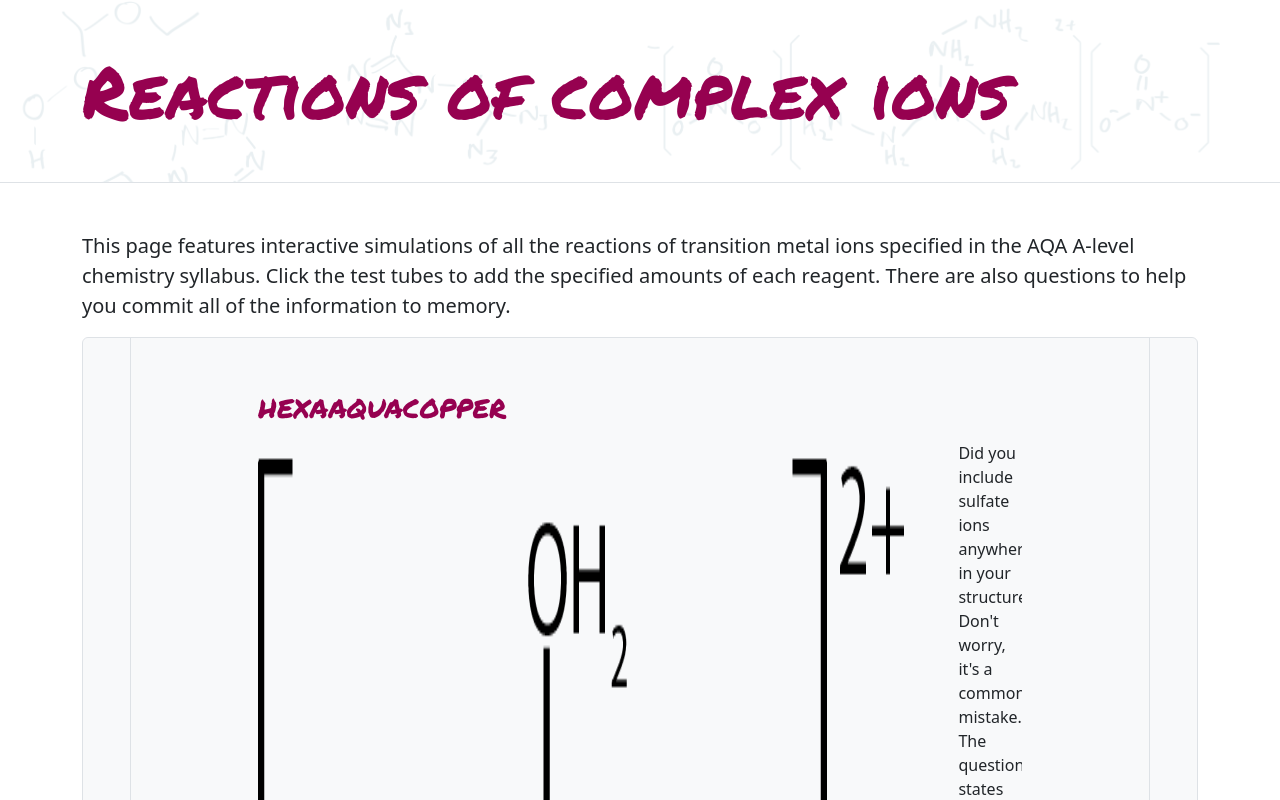
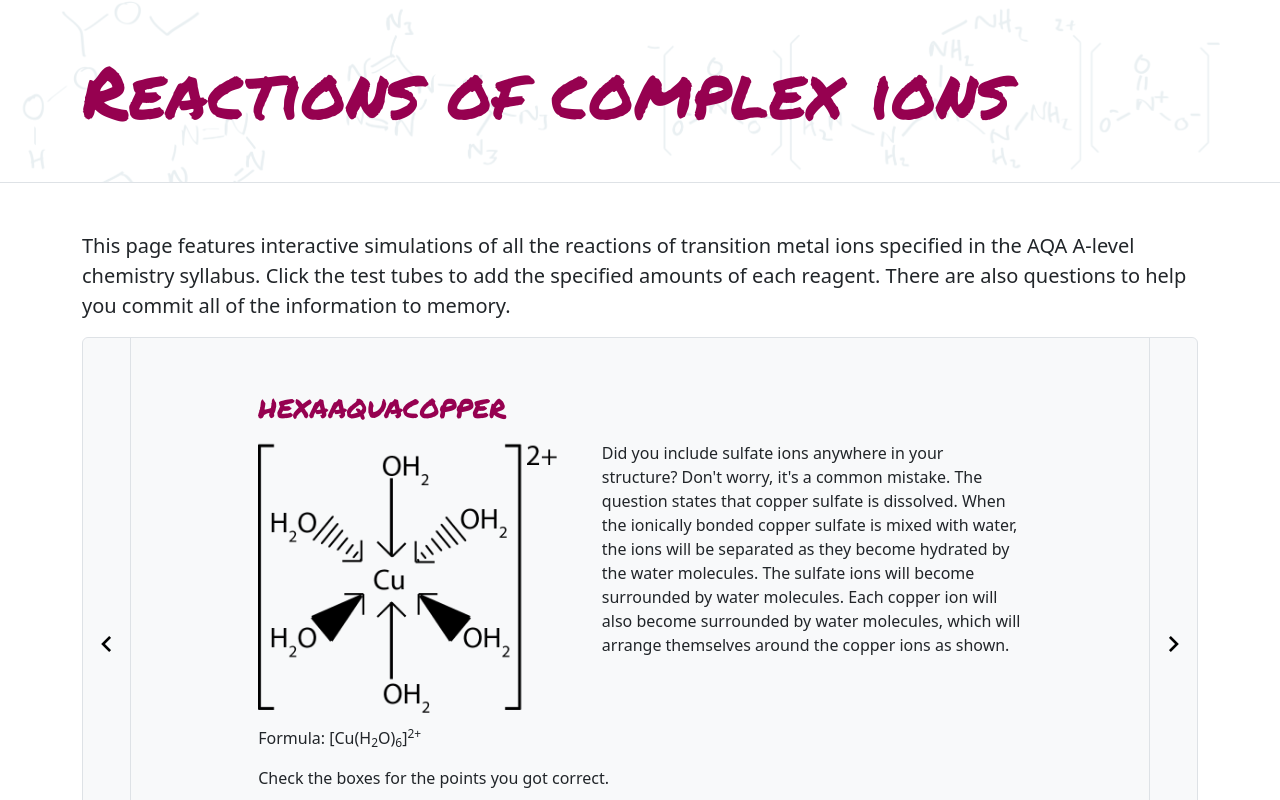
Before and after one commit to thusbandUK/transition-redux, a React (Create React App) app: page / in a window 1280 px wide. Shown: the top 800 px of the page. Built offline with nearby package versions, Linux system fonts and the light colour scheme.

Commit message:
created function to process strings containing sub or sup tags and render them as individually tagged children of a p element

```diff
--- a/src/components/textBox/textBox.js
+++ b/src/components/textBox/textBox.js
@@ -3,7 +3,7 @@
 import '../../app/App.css';
 import {textData} from '../../textData';
 import ElementGenerator from './textBoxElements/ElementGenerator';
-import DivGenerator from './textBoxElements/DivGenerator';
+import SubSuperTextGenerator from './textBoxElements/subSuperTextGenerator';
 import '../../app/styleSlides.css';
 
 const TextBox = (props) => {
@@ -15,59 +15,6 @@ const TextBox = (props) => {
 
 const page2 = textData.introPage[1].allContent;
 
-    const allContent = [
-
-        {
-            type: 'h2',
-            content: ['What should I be able to do before I start?'],
-            props: {}
-        },
-        {
-            type: 'p',
-            content: ['Draw a diagram showing the structure of the complex ion formed when copper sulfate is dissolved in distilled water.',
-            'Try drawing the diagram now and then click the next button to check your answer.'],
-            props: {}
-        },
-        {
-          type: 'img',
-          content: null,
-          props: {src: 'images/select reagent.png'}
-        },
-        {
-          type: 'form',
-          content: [{formElement: 'br'},
-                    {formElement: 'input',
-                     props: {key: 1, type: 'checkbox', id: 'pre-learning-checklist', name: 'pre-learning-checklist', value: 'ligands'},
-                     formElementContent: null
-                    },
-                    {formElement: 'label',
-                     props: {key: 2, for: 'pre-learning-checklist'},
-                     formElementContent: 'Six aqua ligands bonded via oxygen atoms'
-                    },
-                    {formElement: 'br'},
-                    {formElement: 'input',
-                     props: {key: 3, type: 'checkbox', id: 'pre-learning-checklist2', name:'pre-learning-checklist2', value:'brackets'},
-                     formElementContent: null
-                    },
-                    {formElement: 'label',
-                     props: {key: 4, for: 'pre-learning-checklist2'},
-                     formElementContent: 'Square brackets with overall charge shown top right'
-                    },
-                    {formElement: 'br'},
-                    {formElement: 'input',
-                     props: {key: 5, type: 'checkbox', id: 'pre-learning-checklist3', name:'pre-learning-checklist3', value:'arrows'},
-                     formElementContent: null
-                    },
-                    {formElement: 'label',
-                     props: {key: 6, for: 'pre-learning-checklist3'},
-                     formElementContent: 'Arrow heads point towards central Cu ion to show coordinate bonds'
-                    },
-                    {formElement: 'br'}
-                   ],
-          props: {style: {display: 'block'}}
-        }
-
-    ]
 
       return (
         <div className="bg-light border p-5 rounded position-relative">
@@ -76,6 +23,12 @@ const page2 = textData.introPage[1].allContent;
 
 
             {page2.map((entry) => (
+              entry.type === 'pTagged' ?
+              <SubSuperTextGenerator
+              type={entry.type}
+              content={entry.content}
+              props={entry.props}/>
+              :
               <ElementGenerator
               type={entry.type}
               content={entry.content}
@@ -83,7 +36,7 @@ const page2 = textData.introPage[1].allContent;
               />
             ))}
 
-            {/*<DivGenerator />*/}
+
             <nav>
           {/* BF: these are now buttons elements (instead of divs) to ensure they can be focused on using keyboard nabigation only - crucial for accessibility. Also, semnatically they are indeed buttons! */}
               <button class="nav-btn nav-btn__prev" onClick='displayLast(0, {"last page": 3, observation: "", comparison: "", "written response": ""});' id="back-button-0">
@@ -101,3 +54,7 @@ const page2 = textData.introPage[1].allContent;
     };
 
     export default TextBox;
+
+    /*
+
+    */
--- a/src/components/textBox/textBoxElements/DivGenerator.js
+++ /dev/null
@@ -1,40 +0,0 @@
-import { createElement } from 'react';
-import '../../../app/App.css';
-
-function DivGenerator(props) {
-
-
-  const exampleDivObject = {
-    type: 'div',
-    content: [
-              {formElement: 'img',
-               props: {src: 'images/structures/hexaaquacopper.png'},
-               formElementContent: null
-              },
-              {formElement: 'p',
-               props: {key: 2, id: "sidenote"},
-               formElementContent: "Did you include sulfate ions anywhere in your structure? Don't worry, it's a common mistake. The question states that copper sulfate is dissolved. When the ionically bonded copper sulfate is mixed with water, the ions will be separated as they become hydrated by the water molecules. The sulfate ions will become surrounded by water molecules. Each copper ion will also become surrounded by water molecules, which will arrange themselves around the copper ions as shown."
-              }
-            ],
-    props: {id: "intro-answer-sidenote"}
-}
-
-const divContent = () => {
-
-
-
-        let divElements = exampleDivObject.content.map((divElementDetails) => (
-            createElement(divElementDetails.formElement, divElementDetails.props, divElementDetails.formElementContent)
-        ))
-        return divElements;
-    }
-
-
-  return createElement(
-    'div',
-    exampleDivObject.props,
-    divContent()
-  );
-}
-
-export default DivGenerator;
--- /dev/null
+++ b/src/components/textBox/textBoxElements/subSuperTextGenerator.js
@@ -0,0 +1,77 @@
+import { createElement } from 'react';
+import '../../../app/App.css';
+
+function SubSuperTextGenerator(props) {
+
+//below function takes string passed in via props and splits it into an array of objects, each of which has a tag type,
+//(<sub>, <sup> or <p>), empty props and content, which is a fragment of the string for the appropriate tag
+
+  function splitter(string){
+
+
+    let arrayOfObjects = [];
+    let workingString = string.toString();
+
+    //below section parses string into sections of plain text (type: p) and text that appears between sub tags (type: sub)
+    while (workingString.includes('</sub>')){
+
+    arrayOfObjects.push({newType: 'p', newProps: {}, newContent: workingString.substring(0, workingString.indexOf('<sub>'))});
+    workingString = workingString.toString().substring(workingString.indexOf('<sub>') + 5, workingString.length);
+    arrayOfObjects.push({newType: 'sub', newProps: {}, newContent: workingString.toString().substring(0, workingString.indexOf('</sub>'))});
+    workingString = workingString.substring(workingString.indexOf('</sub>') + 6, workingString.length);
+
+    }
+
+    //the line below takes any remaining p-type text into a final object in the growing array
+
+    arrayOfObjects.push({newType: 'p', newProps: {}, newContent: workingString});
+
+    //this section iterates over the array of objects and identifies any which have content containing sup tags
+    //if they do the object is edited so that the content contains the section leading up to the opening sup tag
+    //then creates a new object and inserts it into the array after the one from which it was removed
+
+
+    for (var x = 0; x < arrayOfObjects.length; x++){
+
+       if (arrayOfObjects[x].newContent.toString().includes('<sup>')){
+           if (arrayOfObjects[x].newContent.toString().indexOf('<sup>') > 0){
+
+            let remainder;
+            remainder = arrayOfObjects[x].newContent.toString().substring(arrayOfObjects[x].newContent.indexOf('<sup>') + 5, arrayOfObjects[x].newContent.length);
+
+            arrayOfObjects[x].newContent = arrayOfObjects[x].newContent.toString().substring(0, arrayOfObjects[x].newContent.indexOf('<sup>'));
+
+            arrayOfObjects.splice(x + 1, 0, {newType: 'sup', newProps: {}, newContent: remainder.toString().substring(0, remainder.indexOf('</sup>'))});
+            remainder = remainder.toString().substring(remainder.indexOf('</sup>') + 6, remainder.length);
+            arrayOfObjects.splice(x + 2, 0, {newType: 'p', newProps: {}, newContent: remainder});
+        }
+
+    }
+
+}
+return arrayOfObjects;
+}
+
+//define variable, which is the array of objects produced by the above function
+
+const stringFragmentsSeparatedByTag = splitter(props.content);
+
+//process the array of objects contained fragments filed by tag type and produce an array of children to go in the final render function
+
+  const processArrayOfObjects = (arrayOfObjects) => {
+    let processedArray = [];
+    arrayOfObjects.forEach((objectOfTaggedContent) => {
+      processedArray.push(createElement(objectOfTaggedContent.newType, {...objectOfTaggedContent.newProps, style: {display: 'inline'}}, objectOfTaggedContent.newContent));
+    })
+    return processedArray;
+
+}
+
+  return createElement(
+    'p',
+    {},
+    processArrayOfObjects(stringFragmentsSeparatedByTag)
+  );
+}
+
+export default SubSuperTextGenerator;
--- a/src/textData.js
+++ b/src/textData.js
@@ -27,7 +27,7 @@ export const textData = {
                 type: 'div',
                 content: [
                           {formElement: 'img',
-                           props: {src: 'images/structures/hexaaquacopper.png', className: 'img-fluid', style: {maxWidth: '40%'}},
+                           props: {src: 'images/structures/hexaaquacopper.png', className: 'img-fluid', style: {maxWidth: '40%', height: 'auto'}},
                            formElementContent: null
                           },
                           {formElement: 'p',
@@ -38,43 +38,47 @@ export const textData = {
                 props: {id: "intro-answer-sidenote"}
             },
             {
+                type: 'pTagged',
+                content: ['Formula: [Cu(H<sub>2</sub>O)<sub>6</sub>]<sup>2+</sup>'],
+                props: {}
+            },
+            {
                 type: 'p',
-                content: ['Formula: [Cu(H<sub>2</sub>O)<sub>6</sub>]<sup>2+</sup>',
-                'Check the boxes for the points you got correct.'],
+                content: ['Check the boxes for the points you got correct.'],
                 props: {}
             },
             {
                 type: 'form',
                 content: [{formElement: 'br'},
                           {formElement: 'input',
-                           props: {key: 1, type: 'checkbox', id: 'pre-learning-checklist', name: 'pre-learning-checklist', value: 'ligands'},
+                           props: {key: 1, type: 'checkbox', id: 'pre-learning-checklist', name: 'pre-learning-checklist', value: 'ligands', style: {display: 'inline'}},
                            formElementContent: null
                           },
                           {formElement: 'label',
-                           props: {key: 2, for: 'pre-learning-checklist'},
+                           props: {key: 2, for: 'pre-learning-checklist', style: {display: 'inline'}},
                            formElementContent: 'Six aqua ligands bonded via oxygen atoms'
                           },
                           {formElement: 'br'},
                           {formElement: 'input',
-                           props: {key: 3, type: 'checkbox', id: 'pre-learning-checklist2', name:'pre-learning-checklist2', value:'brackets'},
+                           props: {key: 3, type: 'checkbox', id: 'pre-learning-checklist2', name:'pre-learning-checklist2', value:'brackets', style: {display: 'inline'}},
                            formElementContent: null
                           },
                           {formElement: 'label',
-                           props: {key: 4, for: 'pre-learning-checklist2'},
+                           props: {key: 4, for: 'pre-learning-checklist2', style: {display: 'inline'}},
                            formElementContent: 'Square brackets with overall charge shown top right'
                           },
                           {formElement: 'br'},
                           {formElement: 'input',
-                           props: {key: 5, type: 'checkbox', id: 'pre-learning-checklist3', name:'pre-learning-checklist3', value:'arrows'},
+                           props: {key: 5, type: 'checkbox', id: 'pre-learning-checklist3', name:'pre-learning-checklist3', value:'arrows', style: {display: 'inline'}},
                            formElementContent: null
                           },
                           {formElement: 'label',
-                           props: {key: 6, for: 'pre-learning-checklist3'},
+                           props: {key: 6, for: 'pre-learning-checklist3', style: {display: 'inline'}},
                            formElementContent: 'Arrow heads point towards central Cu ion to show coordinate bonds'
                           },
                           {formElement: 'br'}
                          ],
-                props: {style: {display: 'block'}}
+                props: {style: {display: 'inline'}}
               }
 
 
```
Also changed, not shown: src/components/textBox/textBoxElements/ElementGenerator.js (+4 -3 lines), src/test/offcuts.txt, 1 other file (tests, documents, lock files or other folders).
